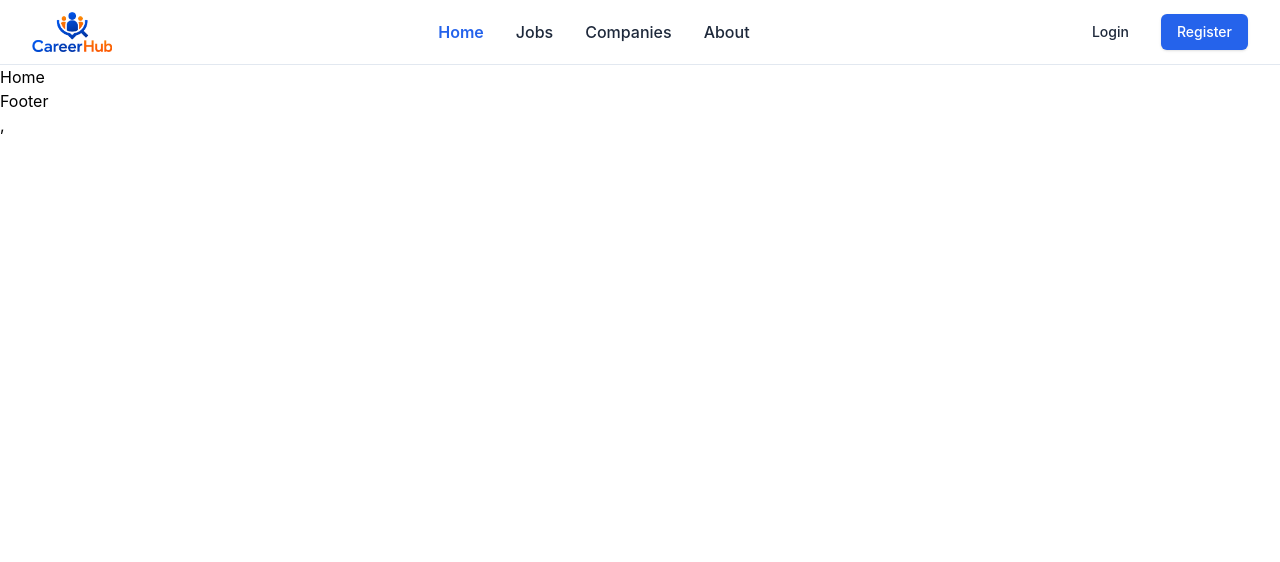
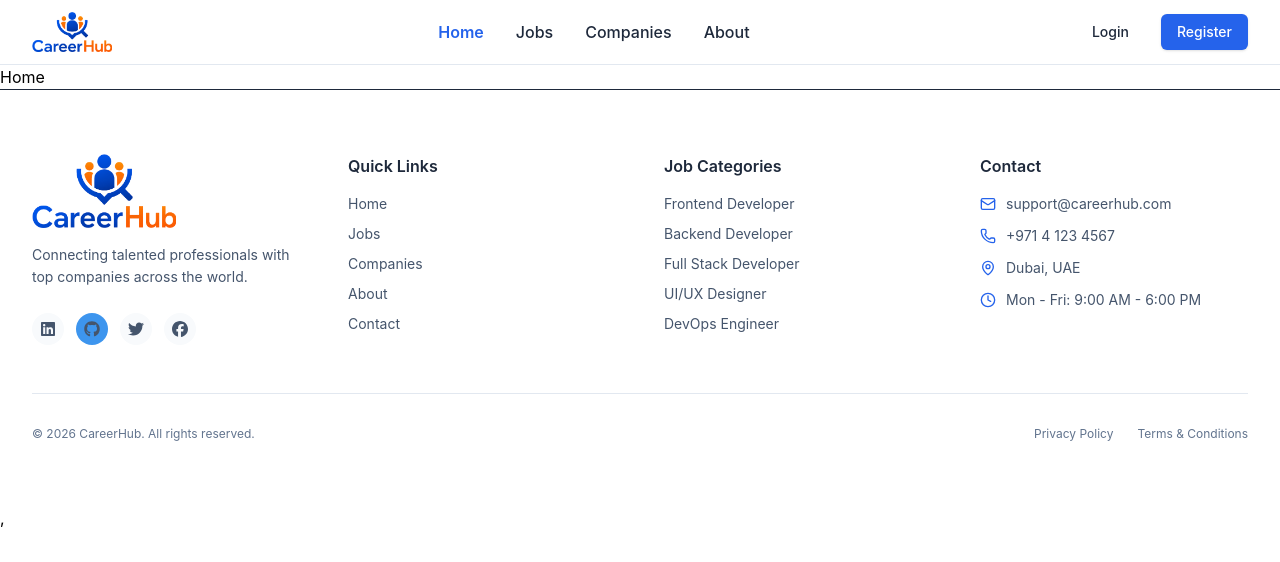
Before and after one commit to kalaiselvi-ui/CareerHub-JobPortal, a React (Vite) app in the folder client/: page / in a window 1280 px wide. Shown: the top 562 px of the page. Built offline with nearby package versions, Linux system fonts and the light colour scheme.

Commit message:
footer comp completed

```diff
--- a/client/package.json
+++ b/client/package.json
@@ -14,6 +14,7 @@
     "lucide-react": "^1.27.0",
     "react": "^19.2.7",
     "react-dom": "^19.2.7",
+    "react-icons": "^5.7.0",
     "react-router-dom": "^7.18.1",
     "tailwindcss": "^4.3.3"
   },
--- a/client/src/components/Footer.tsx
+++ b/client/src/components/Footer.tsx
@@ -1,5 +1,198 @@
-const Footer = () => {
-  return <div>Footer</div>;
+import React from "react";
+import { Link } from "react-router-dom";
+import { Mail, Phone, MapPin, Clock } from "lucide-react";
+import { FaGithub, FaTwitter, FaFacebook, FaLinkedin } from "react-icons/fa6";
+import logo from "../assets/logo.png";
+
+const Footer: React.FC = () => {
+  return (
+    <footer className="bg-[#FFFFFF] text-surface-dark border-t border-border-border-subtle">
+      <div className="max-w-7xl mx-auto px-4 sm:px-6 lg:px-8 py-12 lg:py-16">
+        <div className="grid grid-cols-1 md:grid-cols-2 lg:grid-cols-4 gap-8 lg:gap-12">
+          <div className="space-y-4">
+            <Link to="/" className="inline-flex items-center">
+              {" "}
+              <img
+                src={logo}
+                alt="logo"
+                className="w-36 h-auto object-contain"
+              />
+            </Link>
+            <p className="text-sm text-slate-600 leading-relaxed">
+              Connecting talented professionals with top companies across the
+              world.
+            </p>
+            <div className="flex items-center gap-3 pt-2">
+              <a
+                href="https://linkedin.com"
+                target="_blank"
+                rel="noopener noreferrer"
+                aria-label="LinkedIn"
+                className="p-2 bg-surface-light rounded-full text-slate-600 hover:text-primary-hover hover:bg-blue-50 transition-colors"
+              >
+                <FaLinkedin className="w-4 h-4" />
+              </a>
+              <a
+                href="https://github.com"
+                target="_blank"
+                rel="noopener noreferrer"
+                aria-label="GitHub"
+                className="p-2 bg-[#3d95ee] rounded-full text-slate-600 hover:text-primary-hover hover:bg-blue-50 transition-colors"
+              >
+                <FaGithub className="w-4 h-4" />
+              </a>
+              <a
+                href="https://twitter.com"
+                target="_blank"
+                rel="noopener noreferrer"
+                aria-label="Twitter"
+                className="p-2 bg-surface-light rounded-full text-slate-600 hover:text-primary-hover hover:bg-blue-50 transition-colors"
+              >
+                <FaTwitter className="w-4 h-4" />
+              </a>
+              <a
+                href="https://facebook.com"
+                target="_blank"
+                rel="noopener noreferrer"
+                aria-label="Facebook"
+                className="p-2 bg-surface-light rounded-full text-slate-600 hover:text-primary-hover hover:bg-blue-50 transition-colors"
+              >
+                <FaFacebook className="w-4 h-4" />
+              </a>
+            </div>
+          </div>
+
+          <div>
+            <h3 className="text-base font-semibold text-surface-dark mb-4">
+              Quick Links
+            </h3>
+            <nav className="flex flex-col space-y-2.5 text-sm">
+              <Link
+                to="/"
+                className="text-slate-600 hover:text-primary-hover transition-colors"
+              >
+                Home
+              </Link>
+              <Link
+                to="/jobs"
+                className="text-slate-600 hover:text-primary-hover transition-colors"
+              >
+                Jobs
+              </Link>
+              <Link
+                to="/companies"
+                className="text-slate-600 hover:text-primary-hover transition-colors"
+              >
+                Companies
+              </Link>
+              <Link
+                to="/about"
+                className="text-slate-600 hover:text-primary-hover transition-colors"
+              >
+                About
+              </Link>
+              <Link
+                to="/contact"
+                className="text-slate-600 hover:text-primary-hover transition-colors"
+              >
+                Contact
+              </Link>
+            </nav>
+          </div>
+
+          <div>
+            <h3 className="text-base font-semibold text-surface-dark mb-4">
+              Job Categories
+            </h3>
+            <nav className="flex flex-col space-y-2.5 text-sm">
+              <Link
+                to="/jobs?category=frontend"
+                className="text-slate-600 hover:text-primary-hover transition-colors"
+              >
+                Frontend Developer
+              </Link>
+              <Link
+                to="/jobs?category=backend"
+                className="text-slate-600 hover:text-primary-hover transition-colors"
+              >
+                Backend Developer
+              </Link>
+              <Link
+                to="/jobs?category=fullstack"
+                className="text-slate-600 hover:text-primary-hover transition-colors"
+              >
+                Full Stack Developer
+              </Link>
+              <Link
+                to="/jobs?category=uiux"
+                className="text-slate-600 hover:text-primary-hover transition-colors"
+              >
+                UI/UX Designer
+              </Link>
+              <Link
+                to="/jobs?category=devops"
+                className="text-slate-600 hover:text-primary-hover transition-colors"
+              >
+                DevOps Engineer
+              </Link>
+            </nav>
+          </div>
+
+          <div>
+            <h3 className="text-base font-semibold text-surface-dark mb-4">
+              Contact
+            </h3>
+            <address className="not-italic flex flex-col space-y-3 text-sm text-slate-600">
+              <div className="flex items-center gap-2.5">
+                <Mail className="w-4 h-4 text-primary shrink-0" />
+                <a
+                  href="mailto:support@careerhub.com"
+                  className="hover:text-primary-hover transition-colors"
+                >
+                  support@careerhub.com
+                </a>
+              </div>
+              <div className="flex items-center gap-2.5">
+                <Phone className="w-4 h-4 text-primary shrink-0" />
+                <a
+                  href="tel:+97141234567"
+                  className="hover:text-primary-hover transition-colors"
+                >
+                  +971 4 123 4567
+                </a>
+              </div>
+              <div className="flex items-start gap-2.5">
+                <MapPin className="w-4 h-4 text-primary shrink-0 mt-0.5" />
+                <span>Dubai, UAE</span>
+              </div>
+              <div className="flex items-center gap-2.5">
+                <Clock className="w-4 h-4 text-primary shrink-0" />
+                <span>Mon - Fri: 9:00 AM - 6:00 PM</span>
+              </div>
+            </address>
+          </div>
+        </div>
+
+        <div className="mt-12 pt-8 border-t border-border-subtle flex flex-col md:flex-row items-center justify-between gap-4 text-xs text-slate-500">
+          <p>© 2026 CareerHub. All rights reserved.</p>
+          <div className="flex items-center gap-6">
+            <Link
+              to="/privacy"
+              className="hover:text-primary-hover transition-colors"
+            >
+              Privacy Policy
+            </Link>
+            <Link
+              to="/terms"
+              className="hover:text-primary-hover transition-colors"
+            >
+              Terms & Conditions
+            </Link>
+          </div>
+        </div>
+      </div>
+    </footer>
+  );
 };
 
 export default Footer;
```
Also changed, not shown: 1 other file (tests, documents, lock files or other folders).
